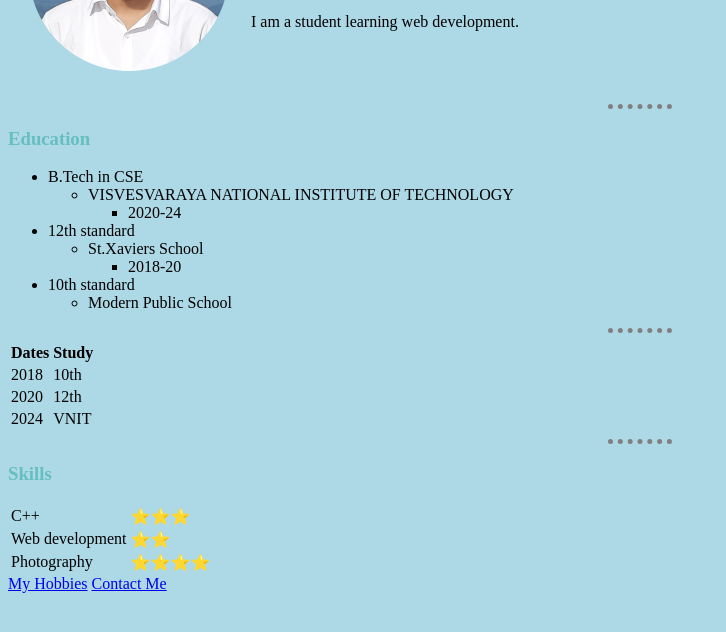
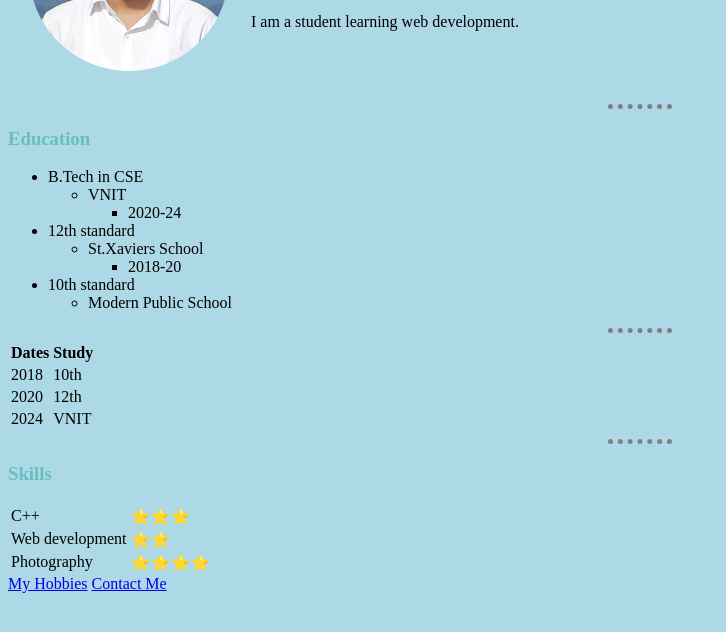
Before and after one commit to 001ak/PERSONAL-SITE, a plain HTML site: page index.html in a window 1280 px wide. Shown: the part 158-790 px from the top of the page, without its empty margins (0-726 px from the left). Drawn offline with Linux system fonts and the light colour scheme.

Commit message:
changed index

```diff
--- a/index.html
+++ b/index.html
@@ -24,7 +24,7 @@
   <ul>
     <li>B.Tech in CSE</li>
     <ul>
-      <li>VISVESVARAYA NATIONAL INSTITUTE OF TECHNOLOGY </li>
+      <li>VNIT </li>
       <ul>
         <li>2020-24</li>
       </ul>
```
